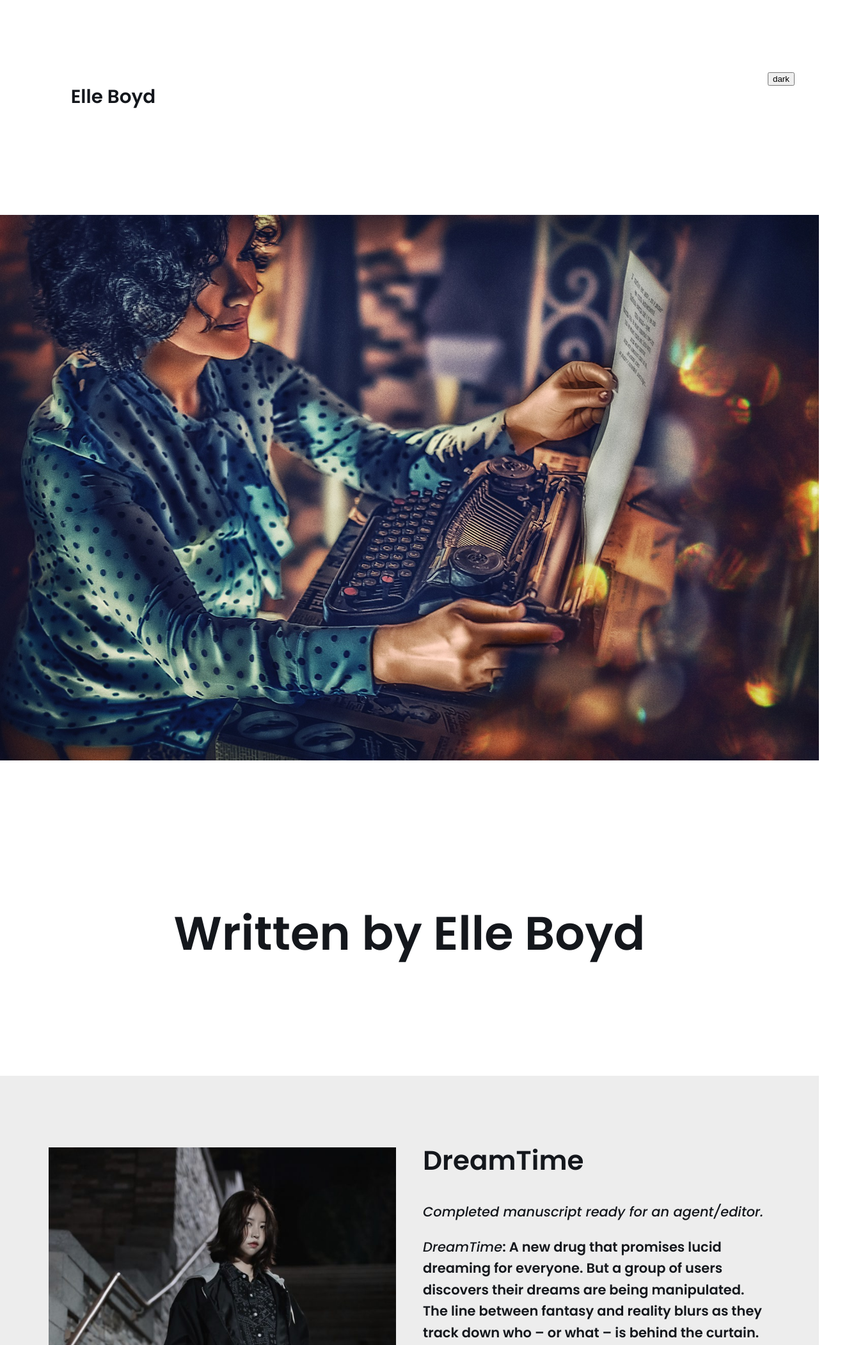
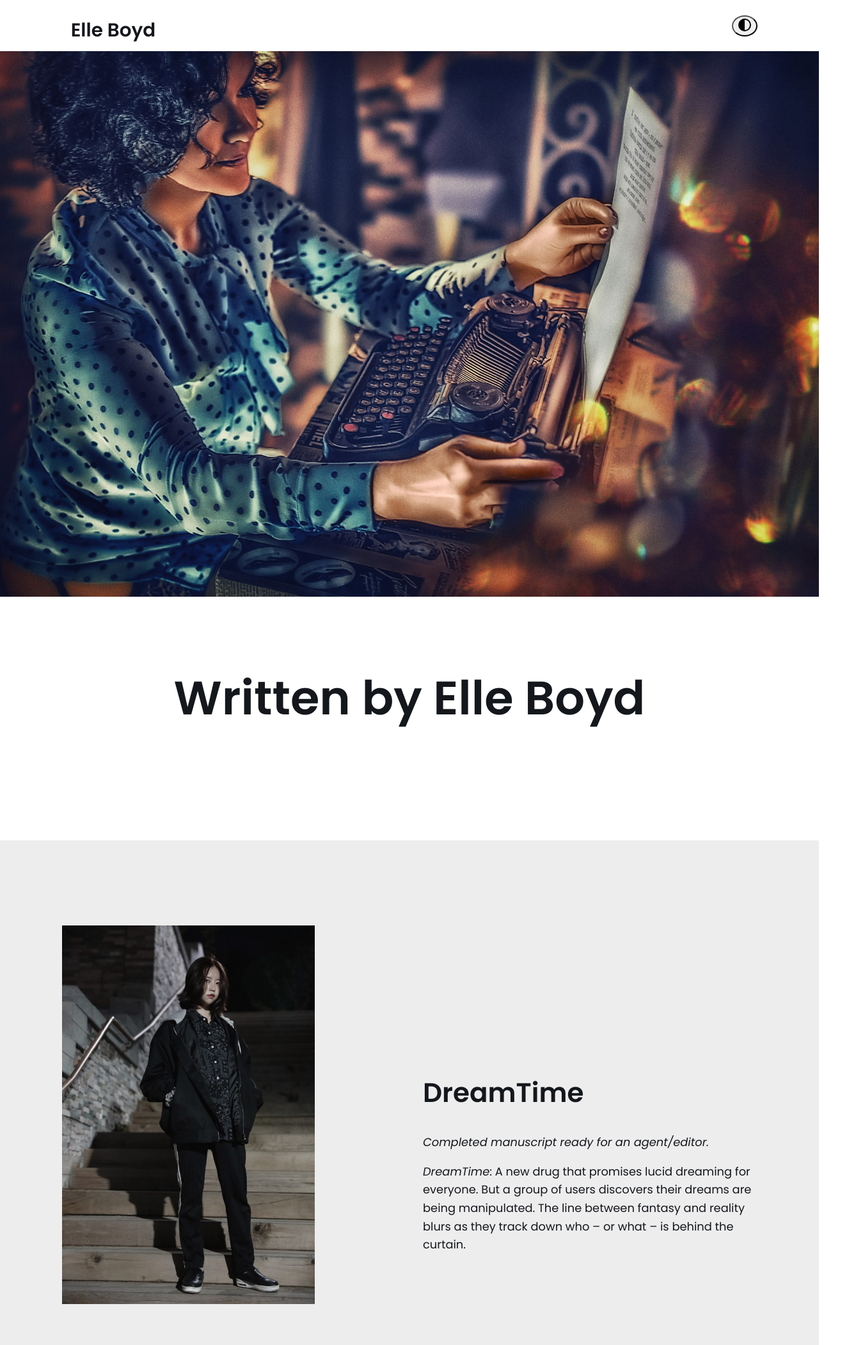
Before and after one commit to RainsongTaurandira/Elle-s-Writer-Site, a plain HTML site: page index.html in a window 1280 px wide. Shown: the top 2103 px of the page at 64% size, 1338 px wide, since content can reach past the window. Drawn offline with Linux system fonts and the light colour scheme.

Commit message:
added some bits and edited others
-adjusted font weights
-added Twitter SVG
-added Dark-Mode Toggle SVG (still needs to be adjusted)
-added Readsy image, and replaced placeholder button
-cleaned up some code
-adjusted some spacing
-- still to be done: fix header, add captions, adjust spacing

```diff
--- a/CSS/main.css
+++ b/CSS/main.css
@@ -35,49 +35,73 @@ Kevin Powell - Responsive design made easy 16 Dec 20 -- https://www.youtube.com/
     margin: 0;
 }
 
-/*
----- typography -----
-*/
+
 body {
     font-family: var(--ff-primary);
-    font-weight: 400;
+
     font-size: 1.3125rem;
     line-height: 1.6;
+    margin: 0;
 }
 
-body, h1, h2, h3, p {
-    margin: 0;
-}
 h1{
     padding: .5em;
+    margin: 0;
+    font-weight: 600;
+    color: var(--text-color);
 }
 h2, h3 {
     color: var(--text-color);
     font-family: var(--ff-accent);
-    font-weight: 900;
     line-height: 1;
+    margin: 0;
+    margin-bottom: 1em;
 }
 
-h2, h3, p {
+h2{
+    font-size: 2em;
+    font-weight: 600;
+    padding-top: .5em;
+}
+p {
+    font-weight: 400;
+    font-size: .85em;
+    color: var(--text-color);
+    /* margin: 0; */
     margin-bottom: 1em;
 }
-h2{
-    font-size: 2em;
-}
-p {
-    font-weight: 200;
-    color: var(--text-color);
+
+button {
+   border-radius: 50%;
 }
 
 .img {
     display: block;
     max-width: 100%;
-
 }
 
-/*
----- layout and utility classes-----
-*/
+#dreampic{
+    height: 80%;
+    margin-block: auto;
+    padding: 1em;
+}
+
+#beach {
+    margin-bottom: .5em;
+    margin-top: 1em;
+    margin-inline: auto;
+    height: 70%;
+}
+
+#sunsal {
+    height: 60%;
+    margin-inline: auto;
+}
+
+#readsy {
+    width: 50%;
+    border-radius: 5px;
+}
 
 .text-center {
     text-align: center;
@@ -85,44 +109,96 @@ p {
 
 .main-title{
     text-align: center;
-    font-weight: 900;
+    font-weight: 600;
     font-size: 3.5em;
+    padding: 0;
 }
 
-.credits {
-    font-size: 0.8em;
+#dreamtext, #shorttext, #altertext {
+    margin-block: auto;
 }
 
-header{
-    height: 2rem;
+/* ==== background colors ======= */
+.bg-light {
+    background-color: var(--light-bg);
+}
+.bg-white {
+    background-color: var(--site-bg);
+}
+/* ==== end background colors ======= */
+
+/* .credits {
+    font-size: 0.8em;
+} */
+
+/* ====  header ===== */
+
+.header{
+    height: .5rem;
     display: grid;
-    grid-template-columns: repeat(auto-fill, minmax(400px, 1fr));
+    grid-template-columns: repeat(auto-fill, minmax(500px, 1fr));
+
+    color: var(--text-color);
+    font-size: .7em;
+}
+#header {
+    height: 1rem;
     background-color: var(--site-bg);
     color: var(--text-color);
-    font-size: .7em;
 }
 
 .title{
     padding-left: 6rem;
+    grid-column: 1;
+    background-color: var(--site-bg);
+    color: var(--text-color);
 }
+/* .title.dark {
+    color: #14171c;
+} */
 
 .dark-mode-toggle {
     padding-right: 6rem;
+    padding-left: 8rem;
     grid-column: -1;
+    padding-top: 1rem;
+    background-color: var(--site-bg);
+    color: var(--text-color);
+    /* margin-block: auto; */
+}
+/* ==== end header ===== */
+
+/* ==== big picture section ===== */
+
+.typewriter{
+    padding: 0;
+    margin: 0;
+    width: 100vw;
+    border-radius: 0;
 }
 
-section {
+#typewriter {
     padding: 0;
+    margin-top: 4rem;
+    background-color: var(--site-bg);
 }
 
+/* ==== end big picture section ===== */
 
+/* section {
+    padding: 0;
+} */
 
+/* ===== responsive / media query big bits ======================= */
 @media (min-width: 40em) {
-    header, section {
+    header {
+        padding: .5rem 0;
+    }
+    section {
         padding: 7rem 0;
     }
 }
-
+/* ===== responsive / media query divided bits ================== */
 .container {
     margin-inline: auto;
     width: min(90%, 70.5rem);
@@ -150,17 +226,4 @@ section {
 .container--narrow {
     max-width: 34rem;
 }
-
-.bg-light {
-    background-color: var(--light-bg);
-}
-.bg-white {
-    background-color: var(--site-bg);
-}
-
-.typewriter{
-    padding: 0;
-    margin: 0;
-    width: 100vw;
-    border-radius: 0;
-}
+/* ===== end responsive / media query bits ============================ */
--- a/index.html
+++ b/index.html
@@ -6,9 +6,10 @@
     <meta name="viewport" content="width=device-width, initial-scale=1.0">
     <title>Elle Boyd</title>
 
+
     <link rel="preconnect" href="https://fonts.googleapis.com">
     <link rel="preconnect" href="https://fonts.gstatic.com" crossorigin>
-    <link href="https://fonts.googleapis.com/css2?family=Poppins:ital,wght@0,600;1,500&display=swap" rel="stylesheet">
+    <link href="https://fonts.googleapis.com/css2?family=Poppins:ital,wght@0,100;0,200;0,300;0,400;0,500;0,600;0,700;0,800;0,900;1,100;1,200;1,300;1,400;1,500;1,600;1,700;1,800;1,900&display=swap" rel="stylesheet">
 
     <link rel="stylesheet" href="CSS/main.css">
 
@@ -16,24 +17,30 @@
 </head>
 <body>
 
-    <header class="header bg-white">
-        <div class="title">
-            <h1>Elle Boyd</h1>
-        </div>
-        <div class="dark-mode-toggle">
-            <button class="theme-toggle-button" id="dark-mode-toggle">dark</button>
-        </div>
+    <header class="header" id="header">
+
+            <div class="title">
+                <h1>Elle Boyd</h1>
+            </div>
+
+            <div class="dark-mode-toggle">
+                <!-- <svg style="width:24px;height:24px" viewBox="0 0 24 24">
+                    <path fill="currentColor" d="M12 2A10 10 0 0 0 2 12A10 10 0 0 0 12 22A10 10 0 0 0 22 12A10 10 0 0 0 12 2M12 4A8 8 0 0 1 20 12A8 8 0 0 1 12 20V4Z" />
+                </svg> -->
+                <button class="theme-toggle-button" id="dark-mode-toggle"><svg style="width:24px;height:24px" viewBox="0 0 24 24">
+                    <path fill="currentColor" d="M12 2A10 10 0 0 0 2 12A10 10 0 0 0 12 22A10 10 0 0 0 22 12A10 10 0 0 0 12 2M12 4A8 8 0 0 1 20 12A8 8 0 0 1 12 20V4Z" />
+                </svg></button>
+            </div>
+
     </header>
 
 
-    <section class="bg-image">
-        <div class="container-bg">
+    <section class="bg-image" id="typewriter">
             <img src="images/love-letter-1285404_1920.jpg" class="typewriter" alt="woman typing a letter">
-        </div>
     </section>
 
 
-    <section class="bg-white">
+    <section class="bg-white" id="main-title">
         <div>
             <h2 class="main-title">Written by Elle Boyd</h2>
         </div>
@@ -43,9 +50,9 @@
         <div class="container">
             <div class="split">
                 <div>
-                    <img class="img" src="images/woman-5100521_1920-683x1024.jpg" alt="woman standing on outdoor staircase">
+                    <img class="img" src="images/woman-5100521_1920-683x1024.jpg" id="dreampic" alt="woman standing on outdoor staircase">
                 </div>
-                <div>
+                <div id="dreamtext">
                     <h2>DreamTime</h2>
                     <p><i>Completed manuscript ready for an agent/editor.</i></p>
                     <p><i>DreamTime</i>: A new drug that promises lucid dreaming for everyone. But a group of users discovers their dreams are being manipulated. The line between fantasy and reality blurs as they track down who – or what – is behind the curtain.</p>
@@ -57,7 +64,7 @@
     <section class="bg-white">
         <div class="container">
             <div class="split">
-                <div>
+                <div div="altertext">
                     <h2>Alternator</h2>
                     <p><i>Work in Progress.</i></p>
                     <p>A <i>Choose Your Own Adventure</i> for adults.</p>
@@ -65,7 +72,7 @@
                     <p>The house appears empty at first, but as you visit each room, you find the ghosts of your past have taken up residence.</p>
                 </div>
                 <div>
-                    <img class="img" src="images/beach-4063687_1280-1024x682.jpg" alt="farm house with beach grasses and sand in the foreground">
+                    <img class="img" src="images/beach-4063687_1280-1024x682.jpg" id="beach" alt="farm house with beach grasses and sand in the foreground">
                 </div>
             </div>
         </div>
@@ -77,10 +84,13 @@
                 <div>
                     <img class="img"  src="images/reading-book-2605384_1280.jpg" alt="young man reading in a library">
                 </div>
-                <div>
+                <div id="shorttext">
                     <h2>Short Stories</h2>
                     <p>From weddings to bookstores to rock concerts and the garden in the backyard, Elle’s stories will transport you to pivotal life moments.</p>
-                    <button>Reedsy Placeholder</button>
+                    <p>
+                        <a href="https://blog.reedsy.com/creative-writing-prompts/author/elle-boyd/"><img id="readsy" src="images/reedsy-prompts-widget.jpg" alt="button to open Elle's Readsy page"></a>
+
+                    </p>
                 </div>
             </div>
         </div>
@@ -94,7 +104,7 @@
                     <p>Elle’s stories implore you to come to the Dark Side. She lives in Halifax, Nova Scotia with her husband and cranky cat.</p>
                 </div>
                 <div>
-                    <img class="img" src="images/Sun-Salutation.jpg" alt="Elle performing Sun-Salutation pose in a park">
+                    <img class="img" src="images/Sun-Salutation.jpg" id="sunsal" alt="Elle performing Sun-Salutation pose in a park">
                 </div>
             </div>
         </div>
@@ -102,7 +112,11 @@
 
     <footer class="bg-white">
         <div class="container">
-            <p class="text-center"><a href="https://twitter.com/theelleboyd">@ElleBoyd</a></p>
+            <p class="text-center"><a href="https://twitter.com/theelleboyd">
+                <svg style="width:24px;height:24px" viewBox="0 0 24 24">
+                    <path fill="currentColor" d="M22.46,6C21.69,6.35 20.86,6.58 20,6.69C20.88,6.16 21.56,5.32 21.88,4.31C21.05,4.81 20.13,5.16 19.16,5.36C18.37,4.5 17.26,4 16,4C13.65,4 11.73,5.92 11.73,8.29C11.73,8.63 11.77,8.96 11.84,9.27C8.28,9.09 5.11,7.38 3,4.79C2.63,5.42 2.42,6.16 2.42,6.94C2.42,8.43 3.17,9.75 4.33,10.5C3.62,10.5 2.96,10.3 2.38,10C2.38,10 2.38,10 2.38,10.03C2.38,12.11 3.86,13.85 5.82,14.24C5.46,14.34 5.08,14.39 4.69,14.39C4.42,14.39 4.15,14.36 3.89,14.31C4.43,16 6,17.26 7.89,17.29C6.43,18.45 4.58,19.13 2.56,19.13C2.22,19.13 1.88,19.11 1.54,19.07C3.44,20.29 5.7,21 8.12,21C16,21 20.33,14.46 20.33,8.79C20.33,8.6 20.33,8.42 20.32,8.23C21.16,7.63 21.88,6.87 22.46,6Z" />
+                </svg>
+                @ElleBoyd</a></p>
             <p class="text-center"><a href="mailto:ElleBoydWriter@gmail.com">ElleBoydWriter@gmail.com</a></p>
             <p class="text-center">Copyright 2021, 2022</p>
             <p class="text-center"><i>based on Neve WordPress theme</i></p>
@@ -113,12 +127,14 @@
 </html>
 
 <!--
-add toggle graphic
-add Twitter logo
+--add toggle graphic
+adjust toggle button
+--add Twitter logo
 adjust section heights
 add captions
-adjust font weights
-adjust vertical centering, especially of DreamTime section
+-- readsy button
+--adjust font weights
+--adjust vertical centering, especially of DreamTime section
 -->
 
 
@@ -126,7 +142,11 @@ adjust vertical centering, especially of DreamTime section
 https://fonts.google.com/specimen/Poppins#standard-styles
 https://pixabay.com/users/ivanovgood-1982503/?utm_source=link-attribution&utm_medium=referral&utm_campaign=image&utm_content=1285404
 https://pixabay.com/photos/woman-korean-republic-of-korea-girl-5100521/
-beach-4063687_1280-1024x682   https://pixabay.com/users/michaelgaida-652234/?utm_source=link-attribution&utm_medium=referral&utm_campaign=image&utm_content=4063687
+beach-4063687_1280-1024x682
+https://pixabay.com/users/michaelgaida-652234/?utm_source=link-attribution&utm_medium=referral&utm_campaign=image&utm_content=4063687
 https://pixabay.com/photos/reading-book-bookstore-quiet-2605384/ for short stories
 Sun-Salutation for bio
+
+https://materialdesignicons.com/icon/twitter   @templarian
+Half-Circle Moon / Dark-Mode  Simran @XT3000
 -->
```
Also changed, not shown: images/reedsy-prompts-widget.jpg (added).
